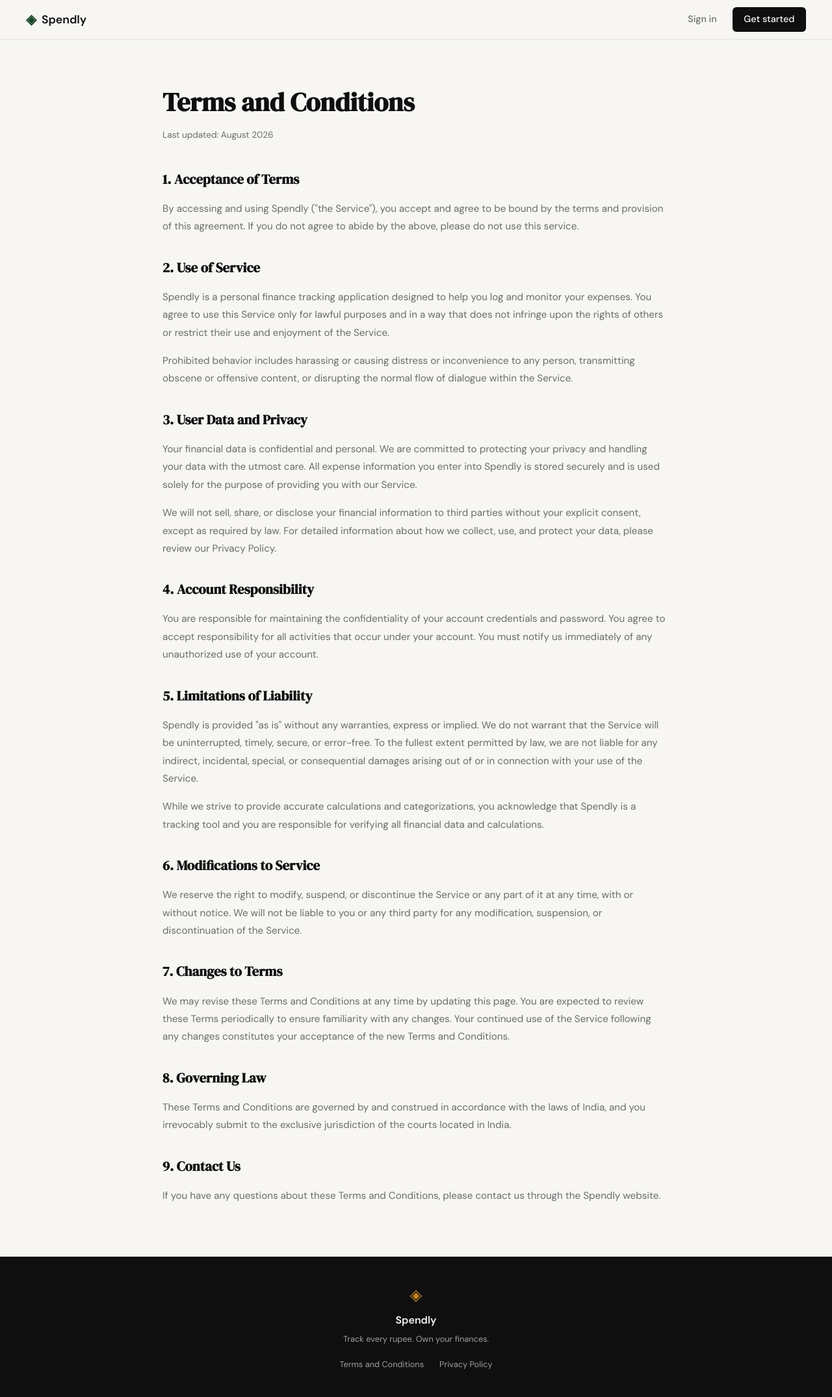
After one commit to subhashiitb/Claude-Code-Expense-Tracking-CampusX, a Flask app: page /terms in a window 1280 px wide. The commit adds this page. Shown: the whole page at 65% size. Run offline with Flask 3, Linux system fonts and the light colour scheme.

Commit message:
landing: add terms and conditions page and route

```diff
--- a/app.py
+++ b/app.py
@@ -20,6 +20,11 @@ def register():
 @app.route("/login")
 def login():
     return render_template("login.html")
+
+
+@app.route("/terms")
+def terms():
+    return render_template("terms.html")
 
 
 # ------------------------------------------------------------------ #
--- a/static/css/style.css
+++ b/static/css/style.css
@@ -507,6 +507,68 @@ a { color: inherit; text-decoration: none; }
     color: var(--ink-faint);
 }
 
+.footer-links {
+    display: flex;
+    gap: 1.5rem;
+    justify-content: center;
+    margin-top: 0.75rem;
+}
+
+.footer-links a {
+    font-size: 0.8rem;
+    color: var(--ink-faint);
+    transition: color 0.2s;
+}
+
+.footer-links a:hover {
+    color: var(--accent-2);
+}
+
+/* ------------------------------------------------------------------ */
+/* Legal pages (Terms, Privacy)                                        */
+/* ------------------------------------------------------------------ */
+
+.legal-page {
+    padding: 4rem 2rem;
+}
+
+.legal-inner {
+    max-width: 780px;
+    margin: 0 auto;
+}
+
+.legal-page h1 {
+    font-family: var(--font-display);
+    font-size: clamp(2rem, 4vw, 2.5rem);
+    color: var(--ink);
+    margin-bottom: 0.5rem;
+}
+
+.last-updated {
+    font-size: 0.85rem;
+    color: var(--ink-muted);
+    margin-bottom: 2.5rem;
+}
+
+.legal-content h2 {
+    font-family: var(--font-display);
+    font-size: 1.3rem;
+    color: var(--ink);
+    margin-top: 2rem;
+    margin-bottom: 1rem;
+}
+
+.legal-content h2:first-child {
+    margin-top: 0;
+}
+
+.legal-content p {
+    font-size: 0.95rem;
+    color: var(--ink-muted);
+    line-height: 1.8;
+    margin-bottom: 1rem;
+}
+
 /* ------------------------------------------------------------------ */
 /* Responsive                                                          */
 /* ------------------------------------------------------------------ */
--- a/templates/base.html
+++ b/templates/base.html
@@ -35,7 +35,7 @@
             <span class="footer-name">Spendly</span>
             <p class="footer-copy">Track every rupee. Own your finances.</p>
             <div class="footer-links">
-                <a href="#">Terms and Conditions</a>
+                <a href="{{ url_for('terms') }}">Terms and Conditions</a>
                 <a href="#">Privacy Policy</a>
             </div>
         </div>
--- /dev/null
+++ b/templates/terms.html
@@ -0,0 +1,46 @@
+{% extends "base.html" %}
+
+{% block title %}Terms and Conditions — Spendly{% endblock %}
+
+{% block content %}
+
+<section class="legal-page">
+    <div class="legal-inner">
+        <h1>Terms and Conditions</h1>
+        <p class="last-updated">Last updated: August 2026</p>
+
+        <div class="legal-content">
+            <h2>1. Acceptance of Terms</h2>
+            <p>By accessing and using Spendly ("the Service"), you accept and agree to be bound by the terms and provision of this agreement. If you do not agree to abide by the above, please do not use this service.</p>
+
+            <h2>2. Use of Service</h2>
+            <p>Spendly is a personal finance tracking application designed to help you log and monitor your expenses. You agree to use this Service only for lawful purposes and in a way that does not infringe upon the rights of others or restrict their use and enjoyment of the Service.</p>
+            <p>Prohibited behavior includes harassing or causing distress or inconvenience to any person, transmitting obscene or offensive content, or disrupting the normal flow of dialogue within the Service.</p>
+
+            <h2>3. User Data and Privacy</h2>
+            <p>Your financial data is confidential and personal. We are committed to protecting your privacy and handling your data with the utmost care. All expense information you enter into Spendly is stored securely and is used solely for the purpose of providing you with our Service.</p>
+            <p>We will not sell, share, or disclose your financial information to third parties without your explicit consent, except as required by law. For detailed information about how we collect, use, and protect your data, please review our Privacy Policy.</p>
+
+            <h2>4. Account Responsibility</h2>
+            <p>You are responsible for maintaining the confidentiality of your account credentials and password. You agree to accept responsibility for all activities that occur under your account. You must notify us immediately of any unauthorized use of your account.</p>
+
+            <h2>5. Limitations of Liability</h2>
+            <p>Spendly is provided "as is" without any warranties, express or implied. We do not warrant that the Service will be uninterrupted, timely, secure, or error-free. To the fullest extent permitted by law, we are not liable for any indirect, incidental, special, or consequential damages arising out of or in connection with your use of the Service.</p>
+            <p>While we strive to provide accurate calculations and categorizations, you acknowledge that Spendly is a tracking tool and you are responsible for verifying all financial data and calculations.</p>
+
+            <h2>6. Modifications to Service</h2>
+            <p>We reserve the right to modify, suspend, or discontinue the Service or any part of it at any time, with or without notice. We will not be liable to you or any third party for any modification, suspension, or discontinuation of the Service.</p>
+
+            <h2>7. Changes to Terms</h2>
+            <p>We may revise these Terms and Conditions at any time by updating this page. You are expected to review these Terms periodically to ensure familiarity with any changes. Your continued use of the Service following any changes constitutes your acceptance of the new Terms and Conditions.</p>
+
+            <h2>8. Governing Law</h2>
+            <p>These Terms and Conditions are governed by and construed in accordance with the laws of India, and you irrevocably submit to the exclusive jurisdiction of the courts located in India.</p>
+
+            <h2>9. Contact Us</h2>
+            <p>If you have any questions about these Terms and Conditions, please contact us through the Spendly website.</p>
+        </div>
+    </div>
+</section>
+
+{% endblock %}
```
